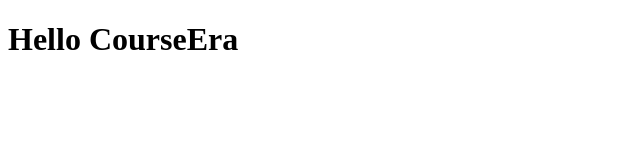
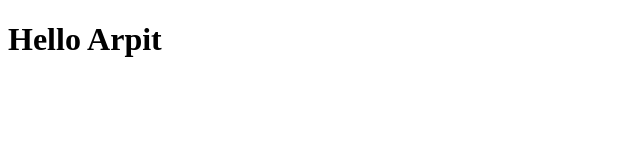
Before and after one commit to arpit0072/Learn, a plain HTML site: page index.html in a window 1280 px wide. Shown: the whole page, without its empty margins (0-640 px from the left). Drawn offline with Linux system fonts and the light colour scheme.

Commit message:
Next version of file

```diff
--- a/index.html
+++ b/index.html
@@ -5,6 +5,6 @@
     <title>Hello</title>
   </head>
   <body>
-    <h1>Hello CourseEra</h1>
+    <h1>Hello Arpit</h1>
   </body>
 </html>
```
